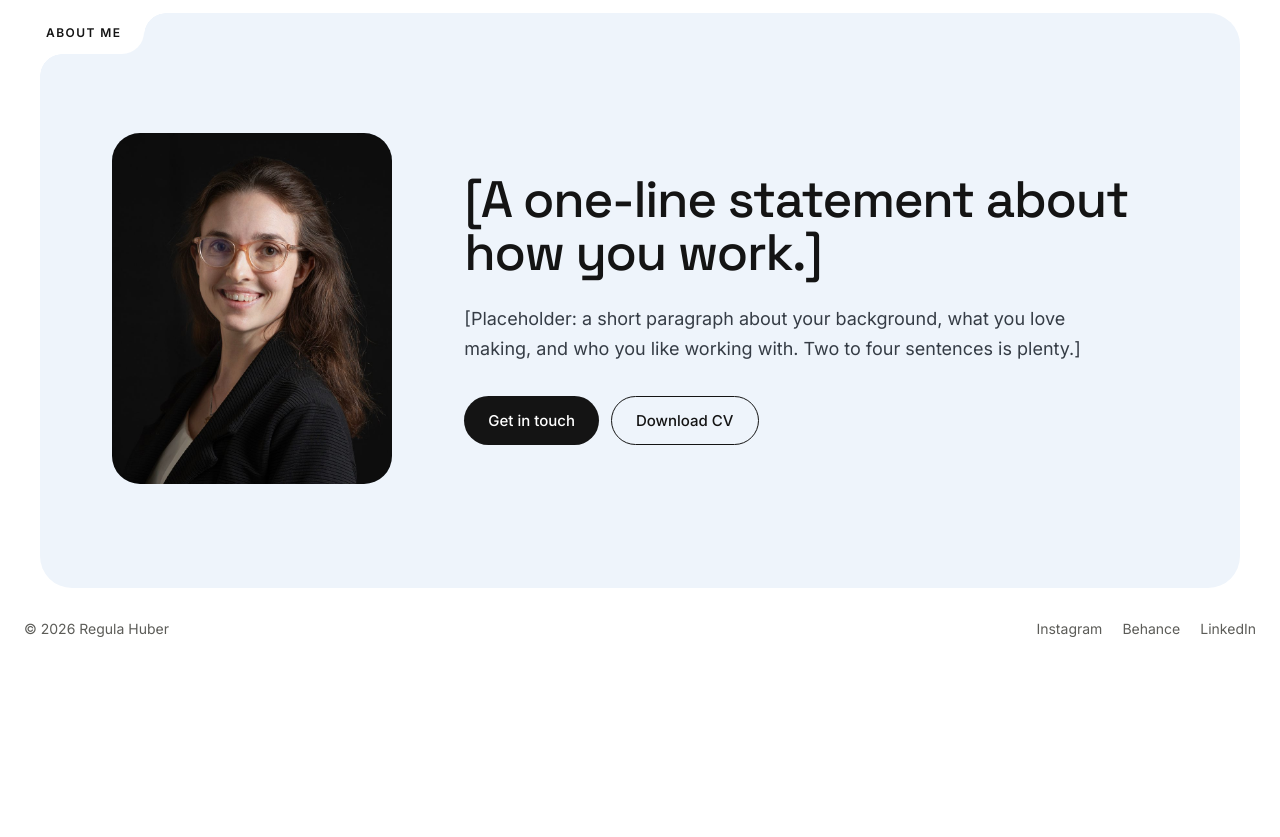
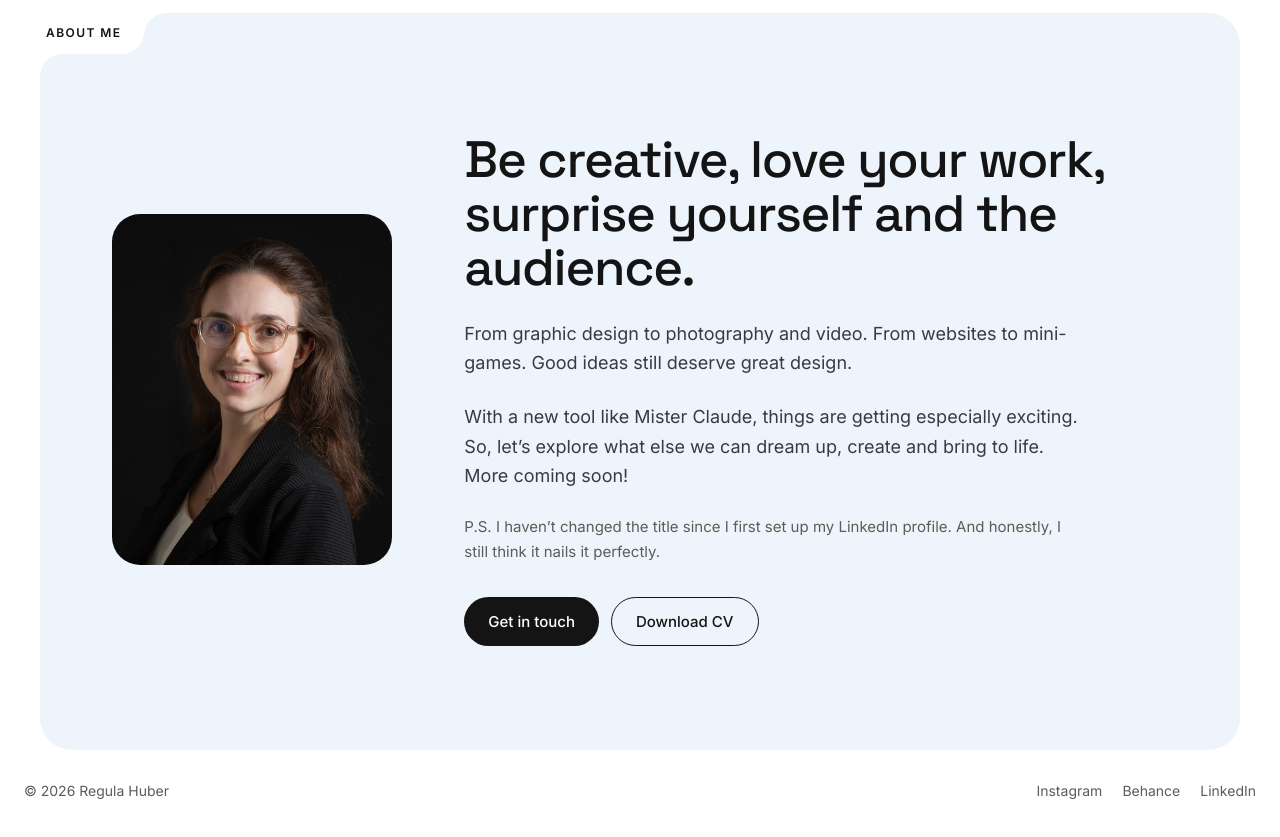
Before and after one commit to visuals-by-rh/visuals-by-rh.github.io, a plain HTML site: page index.html in a window 1280 px wide. Shown: the part 2660-3497 px from the top of the page. Before the commit the page ends 3337 px from the top, so only its background shows below. Drawn offline with Linux system fonts and the light colour scheme.

Commit message:
Add About text in English and German

```diff
--- a/css/style.css
+++ b/css/style.css
@@ -361,6 +361,7 @@ p { margin: 0; }
 .about-text { flex: 999 1 380px; min-width: 0; display: flex; flex-direction: column; gap: 24px; }
 .about-text h2 { font-size: clamp(30px, 4vw, 52px); line-height: 1.05; letter-spacing: -0.025em; }
 .about-text p { font-size: 18px; line-height: 1.65; color: #353C45; max-width: 620px; }
+.about-text .about-ps { font-size: 15px; color: var(--muted); }
 .actions { display: flex; flex-wrap: wrap; gap: 12px; margin-top: 8px; }
 
 /* ---------- footer ---------- */
--- a/index.html
+++ b/index.html
@@ -140,8 +140,10 @@
           <img class="portrait-img" src="assets/Regula_01_quadratisch_web.jpg" alt="Regula Huber" loading="lazy" width="1080" height="1080">
         </div>
         <div class="about-text">
-          <h2 data-i18n="aboutHeading">[A one-line statement about how you work.]</h2>
-          <p data-i18n="aboutText">[Placeholder: a short paragraph about your background, what you love making, and who you like working with. Two to four sentences is plenty.]</p>
+          <h2>Be creative, love your work, surprise yourself and the audience.</h2>
+          <p data-i18n="aboutText1">From graphic design to photography and video. From websites to mini-games. Good ideas still deserve great design.</p>
+          <p data-i18n="aboutText2">With a new tool like Mister Claude, things are getting especially exciting. So, let’s explore what else we can dream up, create and bring to life. More coming soon!</p>
+          <p class="about-ps" data-i18n="aboutText3">P.S. I haven’t changed the title since I first set up my LinkedIn profile. And honestly, I still think it nails it perfectly.</p>
           <div class="actions">
             <a href="mailto:[your@email]" class="btn btn-dark" data-i18n="contact">Get in touch</a>
             <a href="#about" class="btn btn-outline" data-i18n="cv">Download CV</a>
--- a/js/main.js
+++ b/js/main.js
@@ -131,8 +131,9 @@
     selectedWork: 'Highlights', workSub: 'Jedes Projekt auf einer ruhigen, weissen Bühne',
     projectImage: '[Projektbild]', videoStill: '[Videostill]',
     viewAll: 'Alle Projekte ansehen', aboutMe: 'Über mich',
-    aboutHeading: '[Ein Satz darüber, wie du arbeitest.]',
-    aboutText: '[Platzhalter: ein kurzer Absatz über deinen Hintergrund, was du am liebsten gestaltest und mit wem du gerne zusammenarbeitest. Zwei bis vier Sätze reichen.]',
+    aboutText1: 'Von Grafikdesign über Fotografie bis Video. Von Websites bis zu Mini-Games. Gute Ideen verdienen nach wie vor grossartiges Design.',
+    aboutText2: 'Mit einem neuen Tool wie Mister Claude wird es besonders spannend. Lass uns also entdecken, was wir uns sonst noch ausdenken, gestalten und zum Leben erwecken können. Mehr folgt bald!',
+    aboutText3: 'P.S. Den Titel habe ich nicht mehr geändert, seit ich mein LinkedIn-Profil eingerichtet habe. Und ehrlich gesagt bringt er es für mich immer noch perfekt auf den Punkt.',
     contact: 'Kontakt aufnehmen', cv: 'Lebenslauf herunterladen',
     filterLabel: 'Nach Kategorie filtern', all: 'Alle', portraits: 'Porträts', branding: 'Branding',
     events: 'Events', wedding: 'Hochzeit', sport: 'Sport', noItems: 'Noch keine Projekte in dieser Kategorie.',
```
